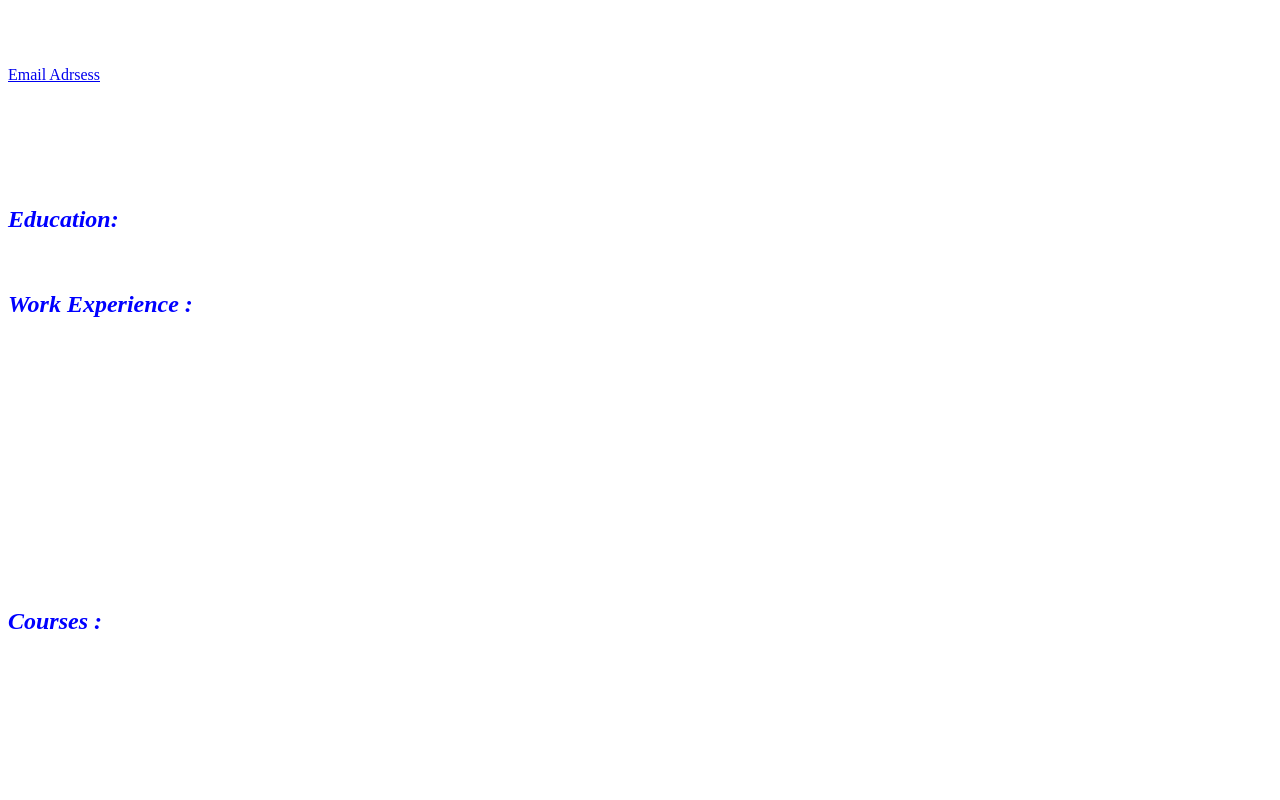
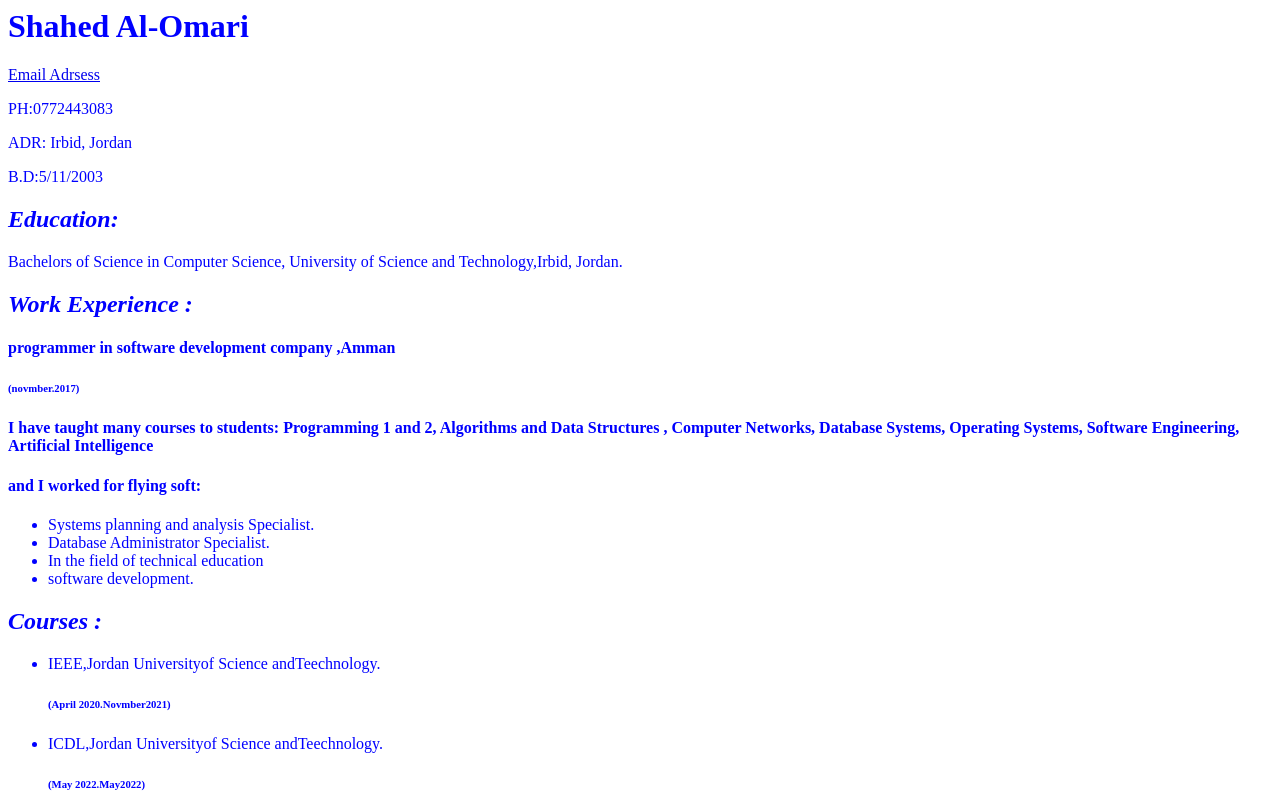
Before and after one commit to Sarahmomni21/hhhh, a plain HTML site: page index.html in a window 1280 px wide. Shown: the top 800 px of the page. Drawn offline with Linux system fonts and the light colour scheme.

Commit message:
Update index.html

```diff
--- a/index.html
+++ b/index.html
@@ -4,7 +4,7 @@
     <style>
       body {background-image:url(gg.jpg)}
        { font-family: Arial;}
-       h1,h2,h3,h4,h6,ul,p { color: white;}
+       h1,h2,h3,h4,h6,ul,p { color: blue;}
 	   h2{font-size="20"; color:blue;}
     </style>
   </head>
```
